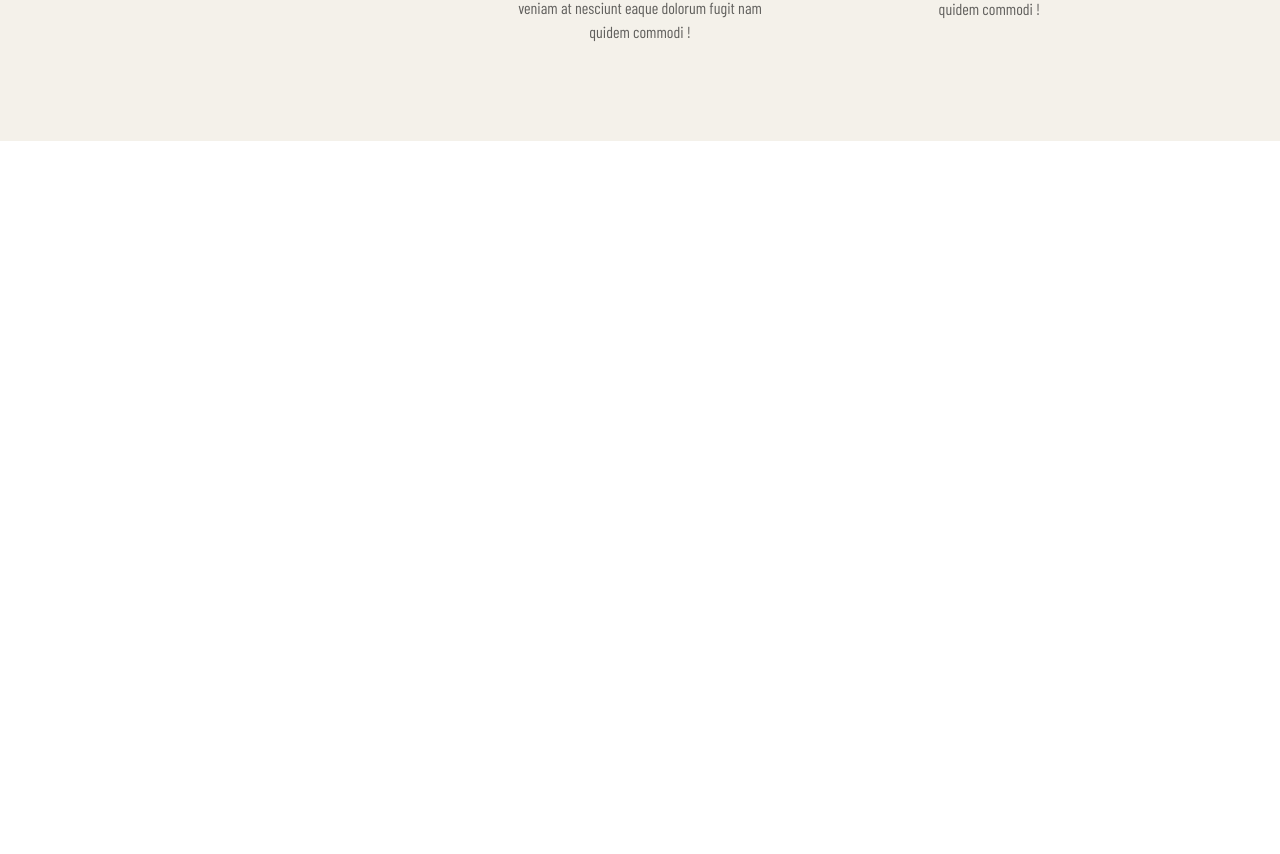
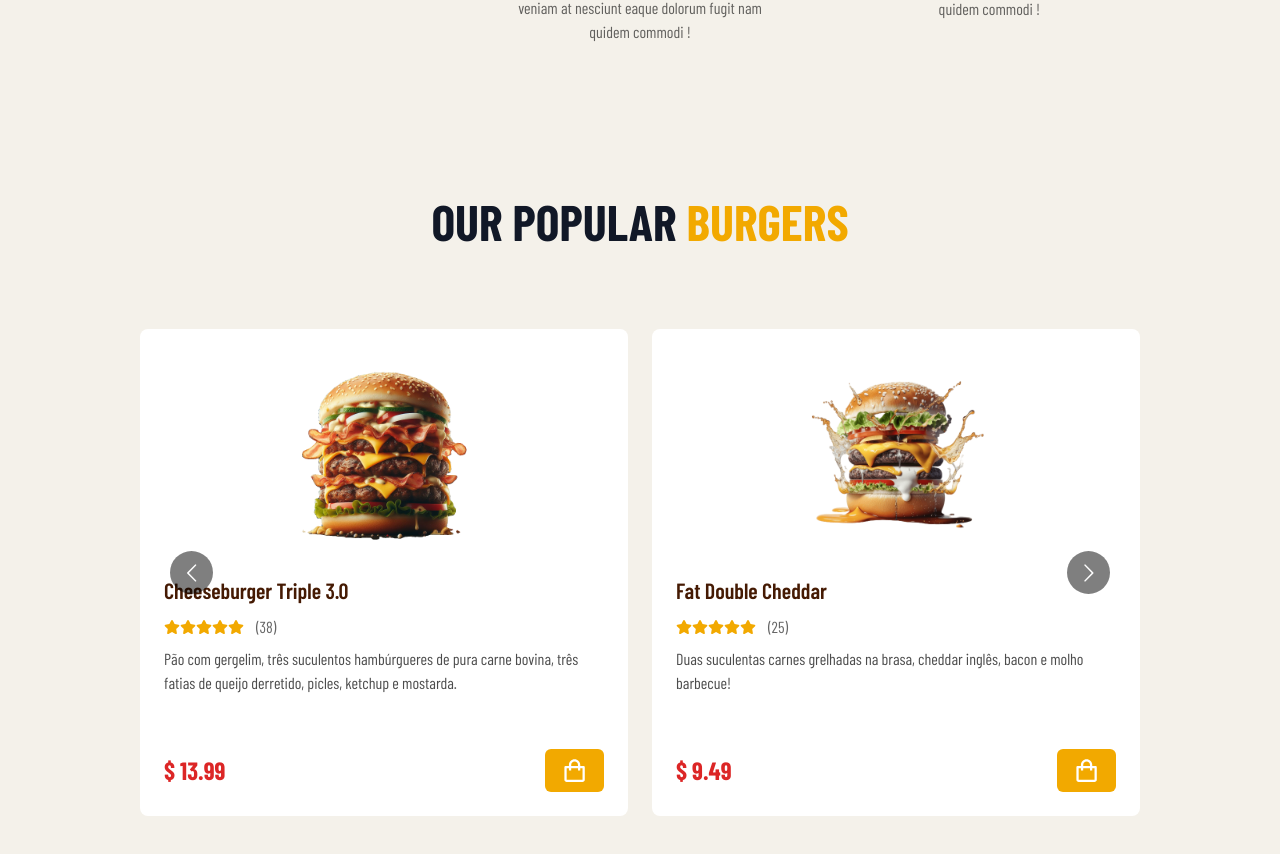
Before and after one commit to RuanCxrdoso/Burger-Landing, a Next.js app: page / in a window 1280 px wide. Shown: the part 1432-2286 px from the top of the page. Before the commit the page ends 1573 px from the top, so only its background shows below. Built offline with nearby package versions, Linux system fonts and the light colour scheme; a web font is replaced by a local one.

Commit message:
feat: Popular burgers section

```diff
--- a/app/components/Features/Feature.tsx
+++ b/app/components/Features/Feature.tsx
@@ -10,7 +10,7 @@ export default function Feature() {
         Burgers made with
         <br />
         love and
-        <span className='text-red-600'> care</span>
+        <span className='text-[#F2A900]'> care</span>
       </h1>
 
       <div className="w-[90%] md:w-[80%] mt-[3rem] md:mt-[5rem] mb-[3rem] mx-auto grid grid-cols-1 md:grid-cols-2 lg:grid-cols-3 gap-6">
--- a/app/components/Home.tsx
+++ b/app/components/Home.tsx
@@ -1,11 +1,13 @@
 import Feature from "./Features/Feature"
 import Hero from "./Hero/Hero"
+import PopularBurger from "./PopularBurger/PopularBurger"
 
 export default function Home() {
   return (
     <div className="overflow-hidden">
       <Hero />
       <Feature />
+      <PopularBurger />
     </div>
   )
 }
--- a/app/components/Navigation/MobileNav.tsx
+++ b/app/components/Navigation/MobileNav.tsx
@@ -13,7 +13,7 @@ export default function MobileNav({ showNav, closeNav }: MobileNavProps) {
     <div className={`fixed inset-0 transition-all duration-500 h-[100vh] bg-[#000000e0] z-[1002] ${navStyle}`}>
       <ImCross onClick={closeNav} className="absolute top-[2rem] right-[2rem] w-[2rem] h-[2rem] text-white" />
 
-      <div className={`bg-emerald-700 transition-all duration-500 delay-200 flex flex-col items-center justify-center w-[70%] h-[100%] ${navStyle}`}>
+      <div className={`bg-[#F2A900] transition-all duration-500 delay-200 flex flex-col items-center justify-center w-[70%] h-[100%] ${navStyle}`}>
         <ul className="space-y-10">
           <li className="text-[35px] font-medium transition-all duration-300 text-white hover:text-yellow-400">
             <Link href="/">Home</Link>
--- a/app/components/Navigation/Nav.tsx
+++ b/app/components/Navigation/Nav.tsx
@@ -20,19 +20,19 @@ export default function Nav({ openNav }: NavProps) {
         </div>
 
         <ul className="hidden lg:flex items-center space-x-10">
-          <li className="text-[20px] font-medium transition-all duration-300 hover:text-red-600">
+          <li className="text-[20px] font-medium transition-all duration-300 hover:text-[#F2A900]">
             <Link href="/">Home</Link>
           </li>
-          <li className="text-[20px] font-medium transition-all duration-300 hover:text-red-600">
+          <li className="text-[20px] font-medium transition-all duration-300 hover:text-[#F2A900]">
             <Link href="/">Shop</Link>
           </li>
-          <li className="text-[20px] font-medium transition-all duration-300 hover:text-red-600">
+          <li className="text-[20px] font-medium transition-all duration-300 hover:text-[#F2A900]">
             <Link href="/">Menu</Link>
           </li>
-          <li className="text-[20px] font-medium transition-all duration-300 hover:text-red-600">
+          <li className="text-[20px] font-medium transition-all duration-300 hover:text-[#F2A900]">
             <Link href="/">Blog</Link>
           </li>
-          <li className="text-[20px] font-medium transition-all duration-300 hover:text-red-600">
+          <li className="text-[20px] font-medium transition-all duration-300 hover:text-[#F2A900]">
             <Link href="/">Contact</Link>
           </li>
         </ul>
@@ -51,7 +51,7 @@ export default function Nav({ openNav }: NavProps) {
           </button>
 
           <button
-            className="sm:px-6 sm:py-3 px-4 py-2 transition-all duration-300 bg-orange-600 hover:bg-green-700 flex items-center rounded-md text-white"
+            className="sm:px-6 sm:py-3 px-4 py-2 transition-all duration-300 bg-[#f2a900] hover:bg-green-700 flex items-center rounded-md text-white"
           >
             <BiShoppingBag className="w-[1.3rem] h-[1.3rem] sm:w-[1.7rem] sm:h-[1.7rem]" />
           </button>
--- /dev/null
+++ b/app/components/PopularBurger/BurgerCard/BurgerCard.tsx
@@ -0,0 +1,50 @@
+import Image from "next/image"
+import { BiShoppingBag } from "react-icons/bi"
+import { FaStar } from "react-icons/fa6"
+
+interface BurgerCardProps {
+  title: string
+  image: string
+  reviews: string
+  price: string
+  description: string
+}
+
+export default function BurgerCard({ title, image, reviews, price, description }: BurgerCardProps) {
+  return (
+    <div className="bg-white p-6 rounded-lg m-3">
+      <div className="h-[200px] w-[200px] mx-auto">
+        <Image src={image} alt={title} width={200} height={200} className="w-[100%] h-[100%] object-cover" />
+      </div>
+      <h1 className="mt-[1.3rem] text-[22px] text-amber-950 font-semibold">
+        {title}
+      </h1>
+
+      <div className="flex items-center mt-[0.5rem] space-x-3">
+        <div className="flex items-center">
+          <FaStar className="w-[1rem] h-[1rem] text-[#F2A900]" />
+          <FaStar className="w-[1rem] h-[1rem] text-[#F2A900]" />
+          <FaStar className="w-[1rem] h-[1rem] text-[#F2A900]" />
+          <FaStar className="w-[1rem] h-[1rem] text-[#F2A900]" />
+          <FaStar className="w-[1rem] h-[1rem] text-[#F2A900]" />
+        </div>
+
+        <div className="opacity-60">({reviews})</div>
+      </div>
+
+      <p className="mt-[0.5rem] text-black text-opacity-70 h-[5rem]">
+        {description}
+      </p>
+
+      <div className="mt-[1.4rem] flex justify-between items-center">
+        <h1 className="text-[25px] font-bold text-red-600">{price}</h1>
+
+        <button
+          className="px-4 py-2 transition-all duration-300 bg-[#F2A900] hover:bg-green-700 flex items-center rounded-md text-white"
+        >
+          <BiShoppingBag className="w-[1.3rem] h-[1.3rem] sm:w-[1.7rem] sm:h-[1.7rem]" />
+        </button>
+      </div>
+    </div>
+  )
+}
--- /dev/null
+++ b/app/components/PopularBurger/PopularBurger.tsx
@@ -0,0 +1,60 @@
+'use client'
+
+import BurgerCard from './BurgerCard/BurgerCard'
+
+import Carousel from 'react-multi-carousel'
+import 'react-multi-carousel/lib/styles.css'
+
+const responsive = {
+  desktop: {
+    breakpoint: { max: 3000, min: 1324 },
+    items: 4,
+    slidesToSlide: 1,
+  },
+  tablet: {
+    breakpoint: { max: 1324, min: 764 },
+    items: 2,
+    slidesToSlide: 1,
+  },
+  mobile: {
+    breakpoint: { max: 764, min: 0 },
+    items: 1,
+    slidesToSlide: 1,
+  }
+}
+
+export default function PopularBurger() {
+  return (
+    <div className='pt-[3rem] pb-[3rem]'>
+      <h1 className="heading">
+        Our Popular <span className="text-[#F2A900]">Burgers</span>
+      </h1>
+
+      <div className='w-[80%] mt-[4rem] mx-auto'>
+        <Carousel
+          additionalTransfrom={0}
+          arrows={true}
+          autoPlay={true}
+          autoPlaySpeed={4000}
+          pauseOnHover={false}
+          centerMode={false}
+          infinite={true}
+          responsive={responsive}
+          itemClass='item'
+          showDots={false}
+        >
+          <BurgerCard title="Big Stacker 2.0" image="/images/b11.png" reviews="64" price="$ 7.99" description="Duas deliciosas carnes grelhadas no fogo como churrasco, cheddar fatiado, bacon e molho Stacker!" />
+          <BurgerCard title="Cheeseburger Triple 3.0" image="/images/b10.png" reviews="38" price="$ 13.99" description="Pão com gergelim, três suculentos hambúrgueres de pura carne bovina, três fatias de queijo derretido, picles, ketchup e mostarda." />
+          <BurgerCard title="Fat Double Cheddar" image="/images/b2.png" reviews="25" price="$ 9.49" description="Duas suculentas carnes grelhadas na brasa, cheddar inglês, bacon e molho barbecue!" />
+          <BurgerCard title="Furious Mexico Spicy" image="/images/b1.png" reviews="147" price="$ 11.99" description="Pão brioche, um farto hambúrguer de pura carne bovina, cheddar americano, picles, alface, maionese e a mais forte pimenta mexicana." />
+          <BurgerCard title="Crispy" image="/images/b3.png" reviews="55" price="$ 4.99" description="Pão brioche, um farto hambúrguer de pura carne bovina, cheddar americano, picles, alface, maionese e a mais forte pimenta mexicana." />
+          <BurgerCard title="Gold Chicken" image="/images/b4.png" reviews="71" price="$ 6.49" description="Pão brioche, um farto hambúrguer de frango, cheddar americano, alface, maionese e a molho chipotle." />
+          <BurgerCard title="Melt" image="/images/b7.png" reviews="86" price="$ 5.49" description="Uma carne grelhada em brasa holandesa, cheddar americano, alface e molho barbecue!" />
+          <BurgerCard title="Double Melt" image="/images/b5.png" reviews="19" price="$ 8.99" description="Duas deliciosas carnes grelhadas no fogo como churrasco, cheddar inglês, bacon e molho barbecue!" />
+          <BurgerCard title="Big Fish" image="/images/b6.png" reviews="32" price="$ 3.99" description="Dois filés de peixe grelhados na brasa, cheddar espanhol, alface e molho tártaro!" />
+          <BurgerCard title="Bacon Rich" image="/images/b8.png" reviews="231" price="$ 10.49" description="Uma carne bovína grelhada com sal do himalaia, bacon do Texas, alface e molho cítrico!" />
+        </Carousel>
+      </div>
+    </div>
+  )
+}
```
